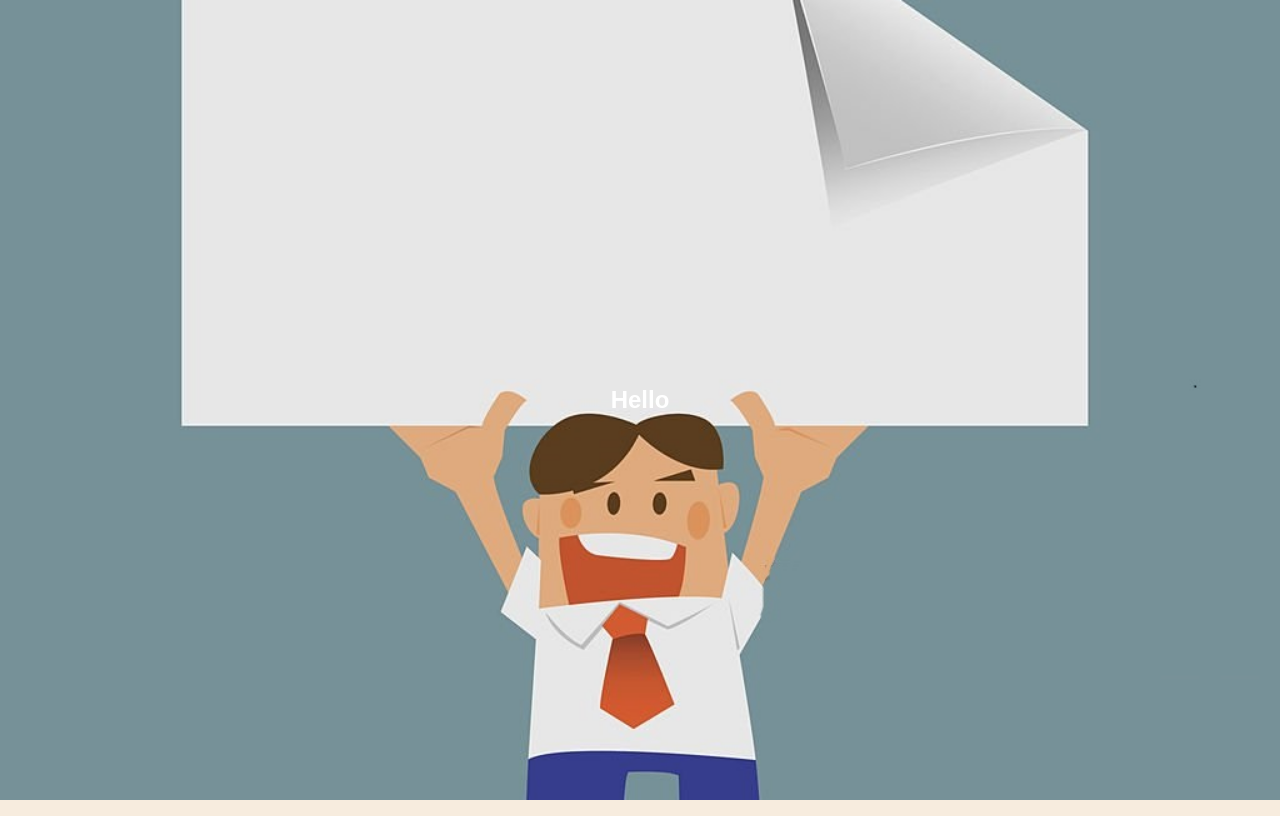
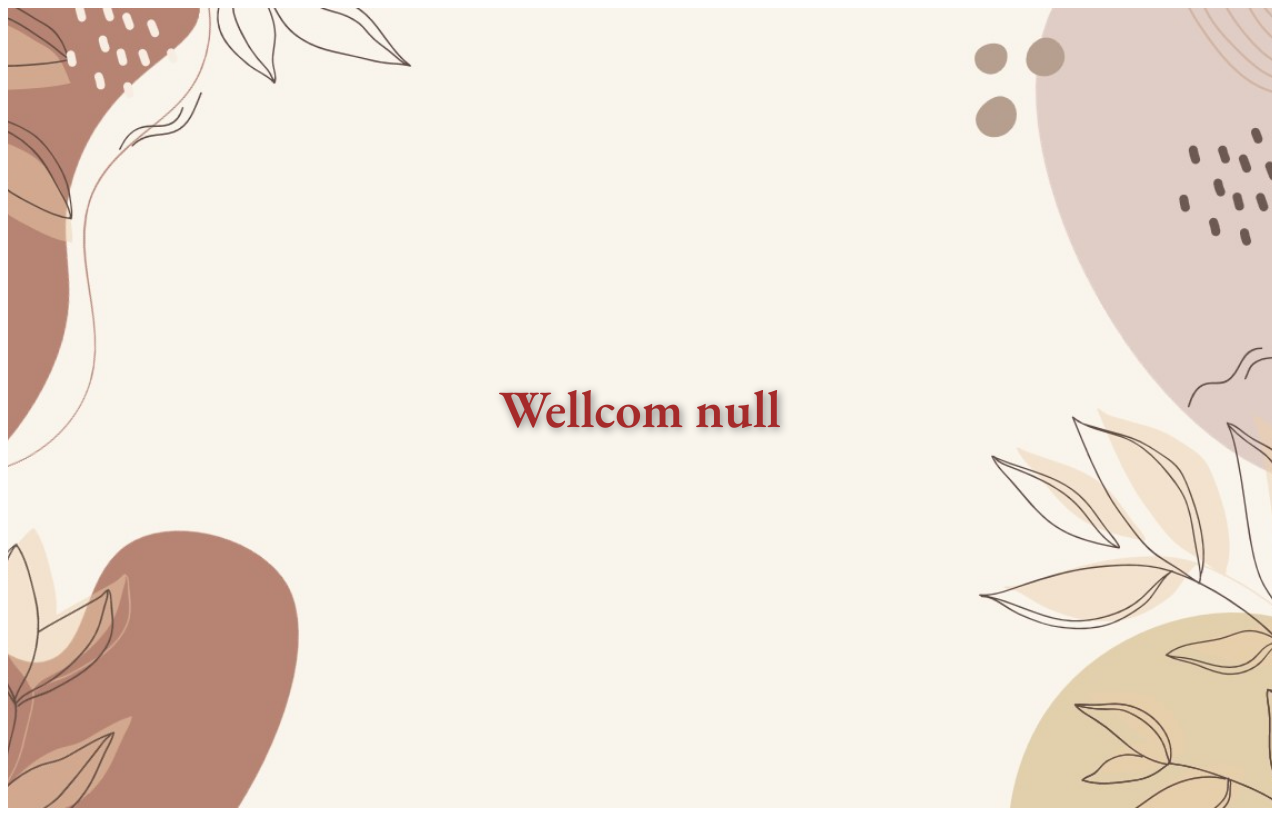
Before and after one commit to ShroukkamalMohamed/Login, a plain HTML site: page Pages/wellcomePage.html in a window 1280 px wide. Drawn offline with nearby package versions, Linux system fonts and the light colour scheme.

Commit message:
add wellcom js

```diff
--- a/Css/style.css
+++ b/Css/style.css
@@ -1,7 +1,8 @@
 *{margin:0;padding:0;box-sizing:border-box}
-body{background-color:#f7ecde;font-family:Montserrat,sans-serif;position:relative}
+body{background-image:url(../images/simple-aesthetic-background.jpg);background-size:cover;background-position:center;height: 100vh;font-family: 'EB Garamond', serif;
+    position:relative; overflow: hidden;}
 .nav-tabs{border-bottom:1px solid #dee2e6;display:flex;justify-content:center;align-items:center;border:none;margin-top:100px}
-.nav-tabs a{color:#fff;background-color:#000!important;font-weight:600}
+.nav-tabs a{color:#000;background-color:#faebd7!important;font-weight:600}
 .nav-link{border-radius:20px 20px 0 0!important;border-bottom:1px solid #d3d3d3}
 .nav-tabs .nav-link.active{color:#000;background-color:#fff!important}
 .nav-tabs .nav-link:hover{color:gray!important}
@@ -11,4 +12,3 @@ input{border-radius:20px!important}
 label{font-weight:600;font-family:Montserrat,sans-serif}
 .btn-black{background-color:#000!important;color:#fff;padding-inline:100px}
 .btn-black:hover{background-color:#fff!important;color:#000;border:1px solid #000}
-#Wellcome{background-image:url(../images/kid.jpg);background-size:cover;background-position:center;width:100%;height:100vh;display:flex;align-items:center;justify-content:center;color: #fff;}
--- /dev/null
+++ b/Css/wellcome.css
@@ -0,0 +1,3 @@
+body{font-family:'EB Garamond',serif;position:relative; overflow: hidden;}
+#Wellcome{background-image:url(../images/simple-aesthetic-background.jpg);background-size:cover;background-position:center;width:100%;height: 100vh;display:flex;align-items:center;justify-content:center;color:#fff}
+.main{text-shadow:2px 2px 8px gray;color:brown;padding:20px;display:flex;align-items:center;justify-content:center;font-size:35px}
--- a/JS/site.js
+++ b/JS/site.js
@@ -21,7 +21,7 @@ function getLocalStorage() {
     return JSON.parse(localStorage.getItem("userData"));
 }
 function emailValidation() {
-    var regex = /^([a-z])+@[a-z]+\.com$/
+    var regex = /^([A-Z]|[a-z]){1,}@([A-Z]|[a-z]){1,}\.com$/
     return regex.test(signupEmail.value);
 }
 function inputValidations() {
@@ -77,7 +77,6 @@ function removeNotification() {
     successNotify.classList.remove("d-flex");
     successNotify.classList.add("d-none");
 }
-
 // *======================>>>Events=====================================
 signupbtn.addEventListener("click", function () {
     if (inputValidations() && emailValidation()) {
@@ -104,7 +103,7 @@ loginbtn.addEventListener("click", function () {
         else {
             removeNotification();
             if (checkIFUserExist.password == loginPassword.value) {
-                window.location.href = "../Pages/wellcomePage.html";
+                window.location.href = `../Pages/wellcomePage.html?userName=${checkIFUserExist.userName}`;
                 clearInputs();
                 alterMassage(successNotify, "log In Succesfully");
 
--- /dev/null
+++ b/JS/wellcome.js
@@ -0,0 +1,6 @@
+// ~================>>>>>Elements=============================
+var userName = document.getElementById("userName");
+// !=============GetDataFromUrl===============================
+const urlParams = new URLSearchParams(window.location.search);
+const userNameParam = urlParams.get('userName');
+userName.innerHTML = `Wellcom ${userNameParam}`
--- a/Pages/wellcomePage.html
+++ b/Pages/wellcomePage.html
@@ -4,13 +4,24 @@
     <meta charset="UTF-8" />
     <meta name="viewport" content="width=device-width, initial-scale=1.0" />
     <title>Wellcome Page</title>
+    <!-- ~==============================Fonts====================================== -->
+    <link
+      href="https://fonts.googleapis.com/css2?family=EB+Garamond:wght@400;500;600&display=swap"
+      rel="stylesheet"
+    />
+    <link rel="preconnect" href="https://fonts.gstatic.com" crossorigin />
+    <link rel="preconnect" href="https://fonts.googleapis.com" />
     <!-- &======================style===========================================& -->
-    <link rel="stylesheet" href="../Css/style.css" />
+    <link rel="stylesheet" href="../Css/wellcome.css" />
     <!-- ======================================================================= -->
   </head>
   <body>
     <div id="Wellcome">
-      <h2>Hello</h2>
+      <div class="container main">
+        <h2 id="userName"></h2>
+      </div>
     </div>
+    <!-- ~===================Js=================================================== -->
+    <script src="../JS/wellcome.js"></script>
   </body>
 </html>
```
Also changed, not shown: index.html (+3 -17 lines), images/mystical.jpg (added), images/pexels-photo-796602.webp (added), images/rectangle-gold-frame-with-foliage-pattern-background-vector_53876-109053.avif (added), images/section-1-bg.jpg (added), images/simple-aesthetic-background.jpg (added), images/watercolor-hand-drawn-background_52683-69785.avif (added).
